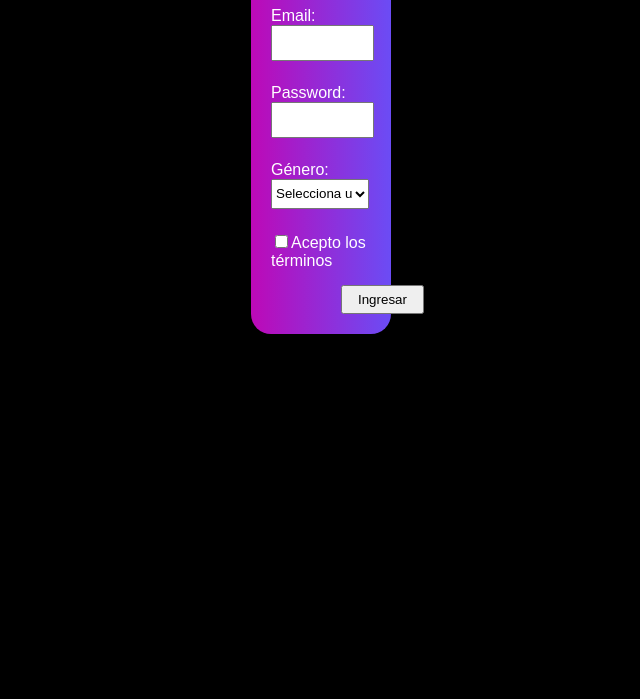
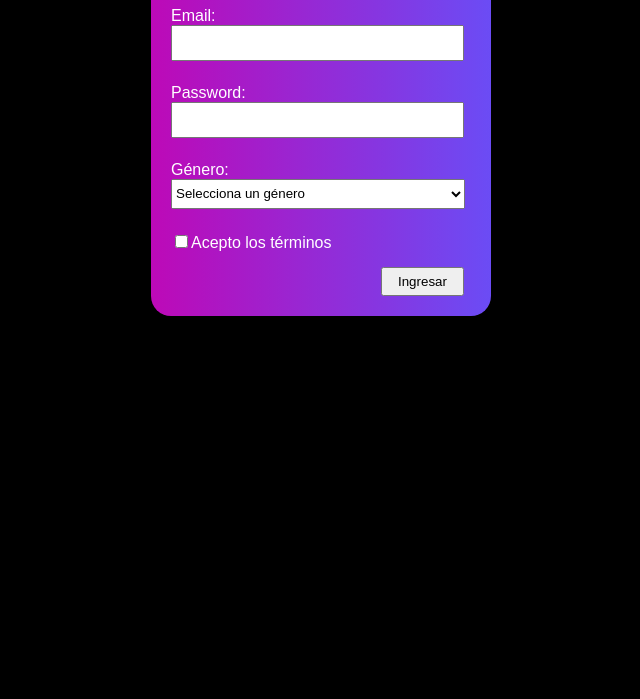
Before and after one commit to Cristianeisasa/nivelacion-mir, a plain HTML site: page ejercicio3/index.html in a window 1280 px wide. Shown: the part 101-800 px from the top of the page, without its empty margins (319-959 px from the left). Drawn offline with Linux system fonts and the light colour scheme.

Commit message:
agregando mas ejercicios

```diff
--- a/ejercicio3/styles.css
+++ b/ejercicio3/styles.css
@@ -36,7 +36,7 @@ button{
 
 @media(min-width: 500px){
 
-    #card{
+    #card :after{
         width: 100px;
         background-color: black;
     }
```
